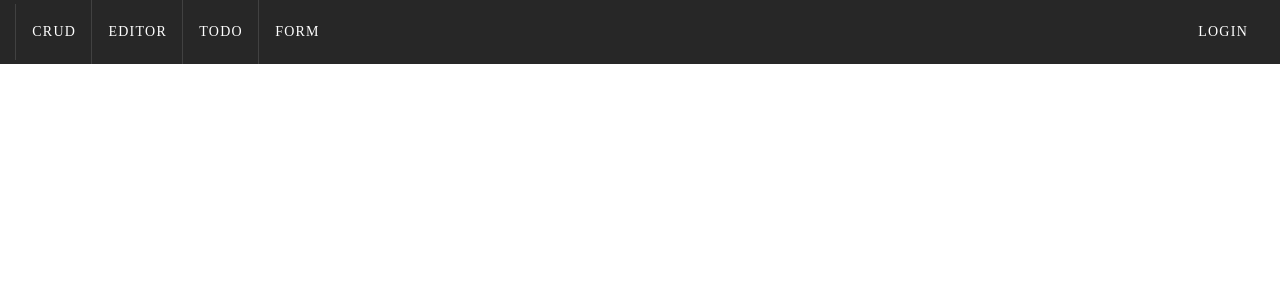
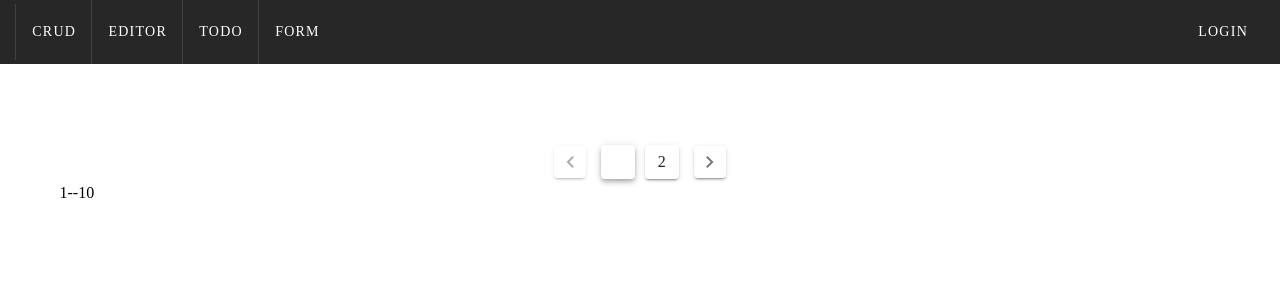
Before and after one commit to walaaalhabboul/myproje, a Vue app: page /WaPagination in a window 1280 px wide. Shown: the top 300 px of the page. Built offline with nearby package versions, Linux system fonts and the light colour scheme; no server answers.

Commit message:
pagination done

```diff
--- a/src/components/WaPagination.vue
+++ b/src/components/WaPagination.vue
@@ -1,13 +1,43 @@
 <template>
   <div class="text-center">
+    <v-pagination
+      v-model="page"
+      :length="items/pageSize"
+      color="red"
 
+
+    ></v-pagination>
+    <p>{{currentItems}}</p>
   </div>
 </template>
 
 <script>
 export default {
+data(){
+return{
+pageSize:10,
+page:1,
+items:20,
+// lastPage:0,
+}},
+computed: {
+  currentItems () {
+ return ((this.page-1)*this.pageSize)+1 +'--'+ this.page*this.pageSize
+
+  }
+}
+
+
+
 
 }
+
+
+
+
+
+
+
 </script>
 
 <style>
--- a/src/routes.js
+++ b/src/routes.js
@@ -6,6 +6,7 @@ import SignUp from './components/SignUp.vue'
 import SignIn from './components/SignIn.vue'
 import UserInfo from './components/UserInfo.vue'
 import WaPaginationnfo from './components/WaPagination.vue'
+import ItemsOfpagination from './components/ItemsOfpagination.vue'
 
 
 const routes=[
@@ -17,6 +18,7 @@ const routes=[
 {path: '/SignIn', component: SignIn ,name:"SignIn"},
  {path: '/UserInfo', component: UserInfo ,name:"UserInfo"},
  {path: '/WaPagination', component: WaPaginationnfo ,name:"WaPagination"},
+ {path: '/items-pagination', component: ItemsOfpagination ,name:"ItemsOfpagination"},
 
 ]
 export default routes
```
Also changed, not shown: src/components/ItemsOfpagination.vue (added).
